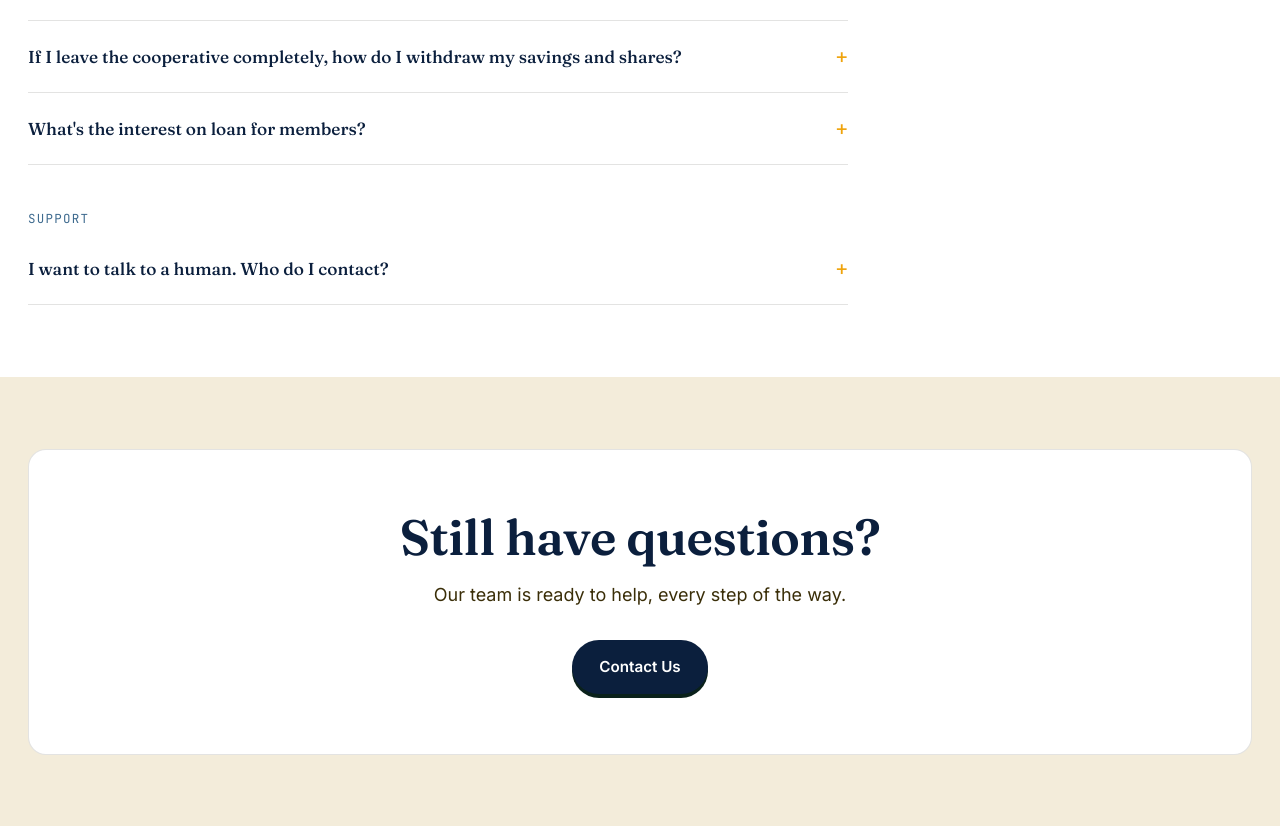
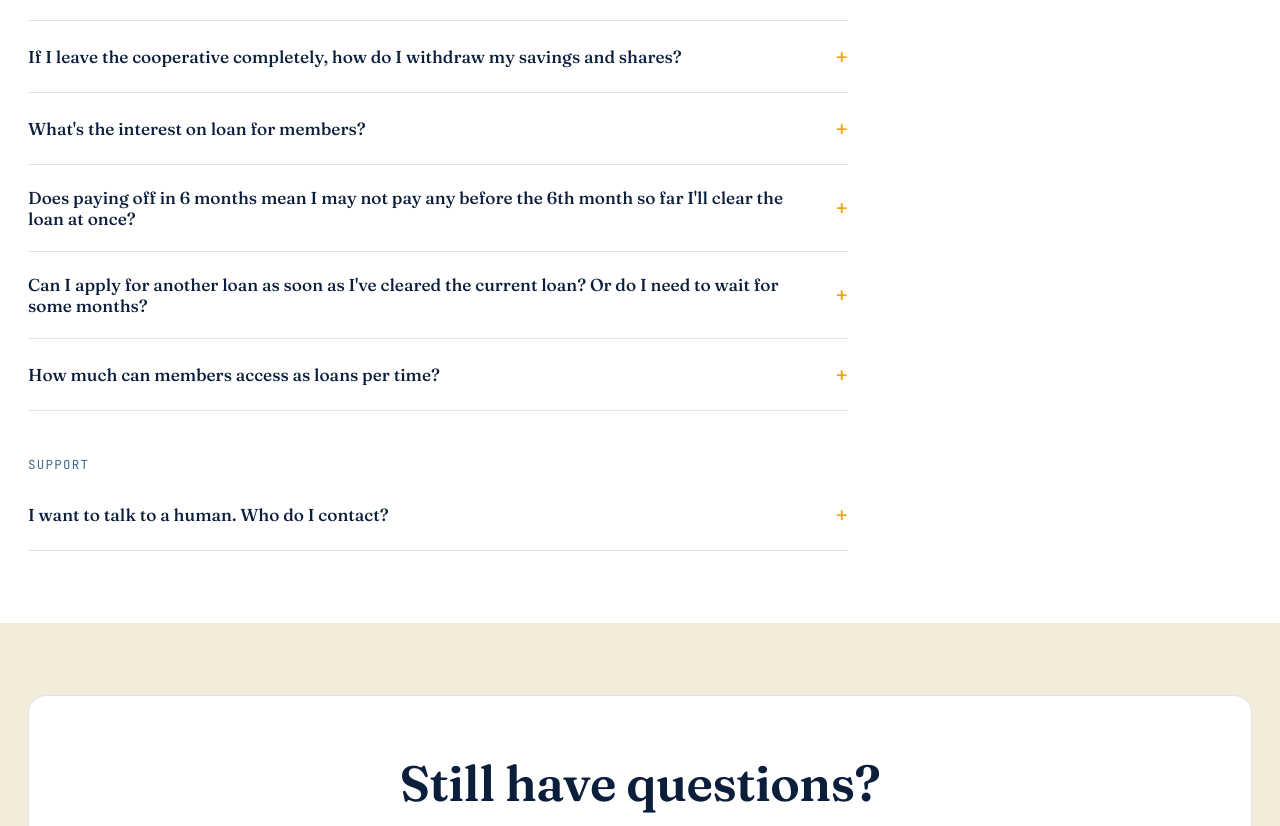
Before and after one commit to tuna204/smile-microfinance-system, a Flask app: page /faq in a window 1280 px wide. Shown: the part 2480-3306 px from the top of the page. Run offline with Flask 3, Linux system fonts and the light colour scheme.

Commit message:
Update faq.html

```diff
--- a/templates/public/faq.html
+++ b/templates/public/faq.html
@@ -83,6 +83,11 @@
       <div class="faq-item"><button class="faq-q"><span>Are there any other membership fees I should know about?</span><span class="plus">+</span></button><div class="faq-a"><p>There is no other membership fee, outside of the N5,000</p></div></div>
       <div class="faq-item"><button class="faq-q"><span>If I leave the cooperative completely, how do I withdraw my savings and shares?</span><span class="plus">+</span></button><div class="faq-a"><p>Your savings and shares will be transferred to your account details, registered with the cooperative, just within a month notification</p></div></div>
       <div class="faq-item"><button class="faq-q"><span>What's the interest on loan for members?</span><span class="plus">+</span></button><div class="faq-a"><p>5% interest for 6 months</p></div></div>
+      <div class="faq-item"><button class="faq-q"><span>Does paying off in 6 months mean I may not pay any before the 6th month so far I'll clear the loan at once?</span><span class="plus">+</span></button><div class="faq-a"><p>It's a monthly repayment plan. So, members pay back on a monthly basis</p></div></div>
+      <div class="faq-item"><button class="faq-q"><span>Can I apply for another loan as soon as I've cleared the current loan? Or do I need to wait for some months?</span><span class="plus">+</span></button><div class="faq-a"><p>No, you don't have to wait. You can apply for another loan immediately</p></div></div>
+      <div class="faq-item"><button class="faq-q"><span>How much can members access as loans per time?</span><span class="plus">+</span></button><div class="faq-a"><p>Members can only access 2x of their savings per time</p></div></div>
+
+
 
 
       <p class="faq-cat">Support</p>
```
